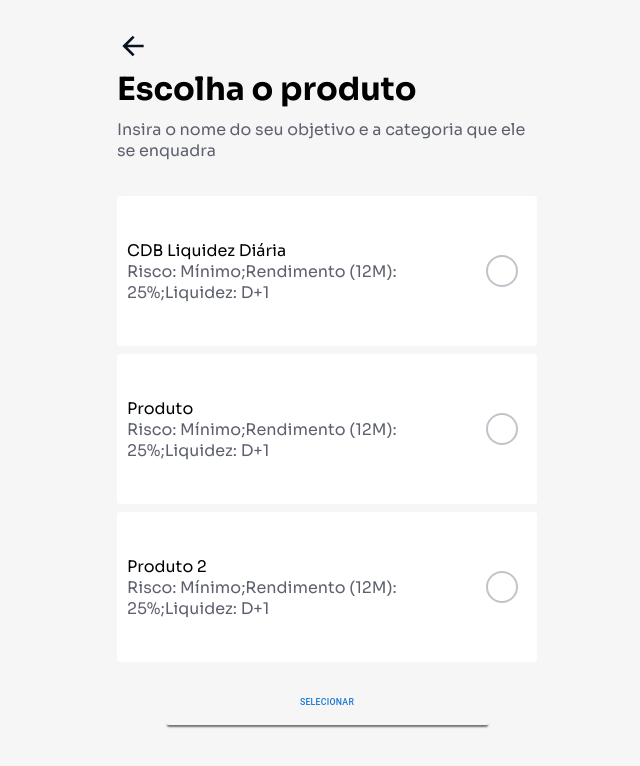
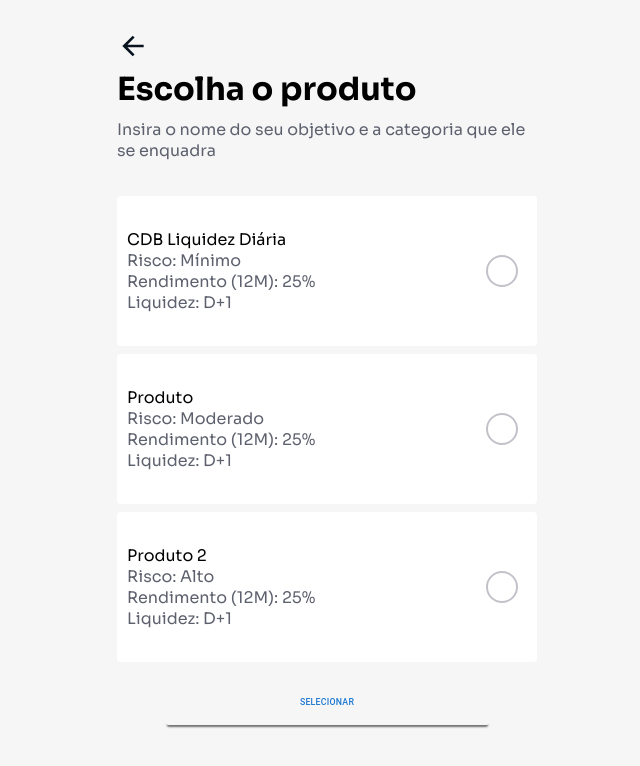
Before and after one commit to arthurbm/monly-xp, a Next.js app: page /choose-product in a window 1280 px wide. Shown: the top 766 px of the page, without its empty margins (313-953 px from the left). Built offline with nearby package versions, Linux system fonts and the light colour scheme; no server answers.

Commit message:
feat: make integration with suitability

```diff
--- a/src/components/FieldCheck/index.tsx
+++ b/src/components/FieldCheck/index.tsx
@@ -18,6 +18,7 @@ type FieldCheckProps = {
   description?: string;
   height?: string;
   usesEmoji?: boolean;
+  isRecommended?: boolean;
 };
 const FieldCheck = ({
   emoji,
@@ -27,18 +28,28 @@ const FieldCheck = ({
   checked,
   description,
   height,
-  usesEmoji
+  usesEmoji,
+  isRecommended
 }: FieldCheckProps) => {
+  const productDescriptionParsed = description?.split(';');
+
   return (
     <Container height={height}>
       <Info usesEmoji={usesEmoji}>
+        {isRecommended && (
+          <CustomText regular margin="0 0 10px 0">
+            Melhor opção
+          </CustomText>
+        )}
         {emoji && <CustomText regular>{emoji}</CustomText>}
         <CustomText regular black size="16px">
           {children}
         </CustomText>
-        <CustomText align="left" regular grey>
-          {description}
-        </CustomText>
+        {productDescriptionParsed?.map((productDescription) => (
+          <CustomText key={productDescription} align="left" regular grey>
+            {productDescription}
+          </CustomText>
+        ))}
       </Info>
 
       {comingSoon ? (
--- a/src/pages/choose-product/index.tsx
+++ b/src/pages/choose-product/index.tsx
@@ -2,47 +2,117 @@ import { useRouter } from 'next/router';
 import { CustomText } from '../../styles/globalComponents';
 import { Header, Input, FieldCheck, BlueButton } from '../../components';
 import { Container, Content } from './style';
-import { useState } from 'react';
-import productsData from './productsData.json';
+import { useEffect, useState } from 'react';
+// import productsData from './productsData.json';
 import { useToken } from 'contexts/tokenContext';
+import axios, { AxiosResponse } from 'axios';
 
 type ProductType = {
   name: string;
   comingSoon?: boolean;
   description: string;
+  suitability?: number;
+  isRecommended?: boolean;
 };
 
 function ChooseProduct() {
   const router = useRouter();
-  const [objective, setObjective] = useState('');
-  const [chosenProduct, setChosenProduct] = useState('');
+  const [chosenProduct, setChosenProduct] = useState<string>('');
+  const [recommendedProduct, setRecommendedProduct] = useState<ProductType>();
   const { token } = useToken();
 
+  const [productsData, setProductsData] = useState([
+    {
+      name: 'CDB Liquidez Diária',
+      description: 'Risco: Mínimo;Rendimento (12M): 25%;Liquidez: D+1',
+      suitability: 25,
+      isRecommended: false
+    },
+    {
+      name: 'Produto',
+      description: 'Risco: Moderado;Rendimento (12M): 25%;Liquidez: D+1',
+      suitability: 50,
+      isRecommended: false
+    },
+    {
+      name: 'Produto 2',
+      description: 'Risco: Alto;Rendimento (12M): 25%;Liquidez: D+1',
+      suitability: 75,
+      isRecommended: false
+    }
+  ]);
+
+  const productSuitabilities = productsData.map((productData) => {
+    return productData.suitability;
+  });
+
   const goToNextPage = () => {
-    if (objective && chosenProduct) {
-      console.log(objective, chosenProduct);
-      // router.push('')
+    if (chosenProduct) {
+      router.push('choose-account');
     }
   };
 
-  // async function getUserData() {
-  //   await axios
-  //     .get('https://openapi.xpi.com.br/openbanking/users?limit=2&offset=0', {
-  //       headers: {
-  //         'Content-Type': 'application/x-www-form-urlencoded',
-  //         'User-Agent': 'PostmanRuntime/7.26.8',
-  //         Authorization: `Bearer ${token}`
-  //       }
-  //     })
-  //     .then((response: AxiosResponse) => {
-  //       console.log(response.data[0]);
-  //       // console.log(response.data[0].banks);        setBalancePerBank(getBalancePerBank(response.data[0].banks));
-  //     });
-  // }
+  function getSuitabilityClosestProductNumber(suitabilityAvarage: number) {
+    return productSuitabilities.reduce(function (prev, curr) {
+      return Math.abs(curr - suitabilityAvarage) <
+        Math.abs(prev - suitabilityAvarage)
+        ? curr
+        : prev;
+    });
+  }
 
-  // useEffect(() => {
-  //   getUserData();
-  // }, []);
+  function getAvarageBanksSuitability(banksObj: any) {
+    let avarage = 0;
+    banksObj.forEach((bank: any) => {
+      avarage += bank.suitability;
+    });
+    return avarage / banksObj.length;
+  }
+
+  function chooseRecommendedProduct(suitability: number) {
+    productsData.forEach((product) => {
+      if (product.suitability === suitability) {
+        setRecommendedProduct(product);
+        setProductsData((prevState) => {
+          const newItem = [...prevState];
+          newItem.forEach((item) => {
+            if (item.suitability === suitability) {
+              item.isRecommended = true;
+            }
+          });
+          console.log(newItem);
+          return newItem;
+        });
+      }
+    });
+  }
+
+  async function getUserData() {
+    await axios
+      .get('https://openapi.xpi.com.br/openbanking/users?limit=2&offset=0', {
+        headers: {
+          'Content-Type': 'application/x-www-form-urlencoded',
+          'User-Agent': 'PostmanRuntime/7.26.8',
+          Authorization: `Bearer ${token}`
+        }
+      })
+      .then((response: AxiosResponse) => {
+        console.log(response.data[0]);
+        const avarageSuitability = getAvarageBanksSuitability(
+          response.data[0].banks
+        );
+        const suitabilityClosestProductNumber =
+          getSuitabilityClosestProductNumber(avarageSuitability);
+
+        chooseRecommendedProduct(suitabilityClosestProductNumber);
+
+        // console.log(response.data[0].banks);        setBalancePerBank(getBalancePerBank(response.data[0].banks));
+      });
+  }
+
+  useEffect(() => {
+    getUserData();
+  }, []);
 
   return (
     <Container>
@@ -51,7 +121,8 @@ function ChooseProduct() {
           Insira o nome do seu objetivo e a categoria que ele se enquadra
         </Header>
 
-        {productsData.map(({ name, description, comingSoon }: ProductType) => (
+        {productsData.map(
+          ({ name, description, comingSoon, isRecommended }: ProductType) => (
             <div key={name} style={{ marginBottom: '8px' }}>
               <FieldCheck
                 checked={name === chosenProduct}
@@ -60,11 +131,13 @@ function ChooseProduct() {
                 description={description}
                 height="150px"
                 usesEmoji={false}
+                isRecommended={isRecommended}
               >
                 {name}
               </FieldCheck>
             </div>
-        ))}
+          )
+        )}
 
         <div
           style={{ display: 'flex', justifyContent: 'center', marginTop: 10 }}
--- a/src/pages/choose-product/productsData.json
+++ b/src/pages/choose-product/productsData.json
@@ -1,5 +1,5 @@
 [
-  { "name": "CDB Liquidez Diária", "description": "Risco: Mínimo;Rendimento (12M): 25%;Liquidez: D+1" },
-  { "name": "Produto", "description": "Risco: Mínimo;Rendimento (12M): 25%;Liquidez: D+1" },
-  { "name": "Produto 2", "description": "Risco: Mínimo;Rendimento (12M): 25%;Liquidez: D+1"}
+  { "name": "CDB Liquidez Diária", "description": "Risco: Mínimo;Rendimento (12M): 25%;Liquidez: D+1", "suitability": 25 },
+  { "name": "Produto", "description": "Risco: Moderado;Rendimento (12M): 25%;Liquidez: D+1", "suitability": 50 },
+  { "name": "Produto 2", "description": "Risco: Alto;Rendimento (12M): 25%;Liquidez: D+1", "suitability": 75 }
 ]
```
Lines whose indentation alone changed are shown as unchanged.
